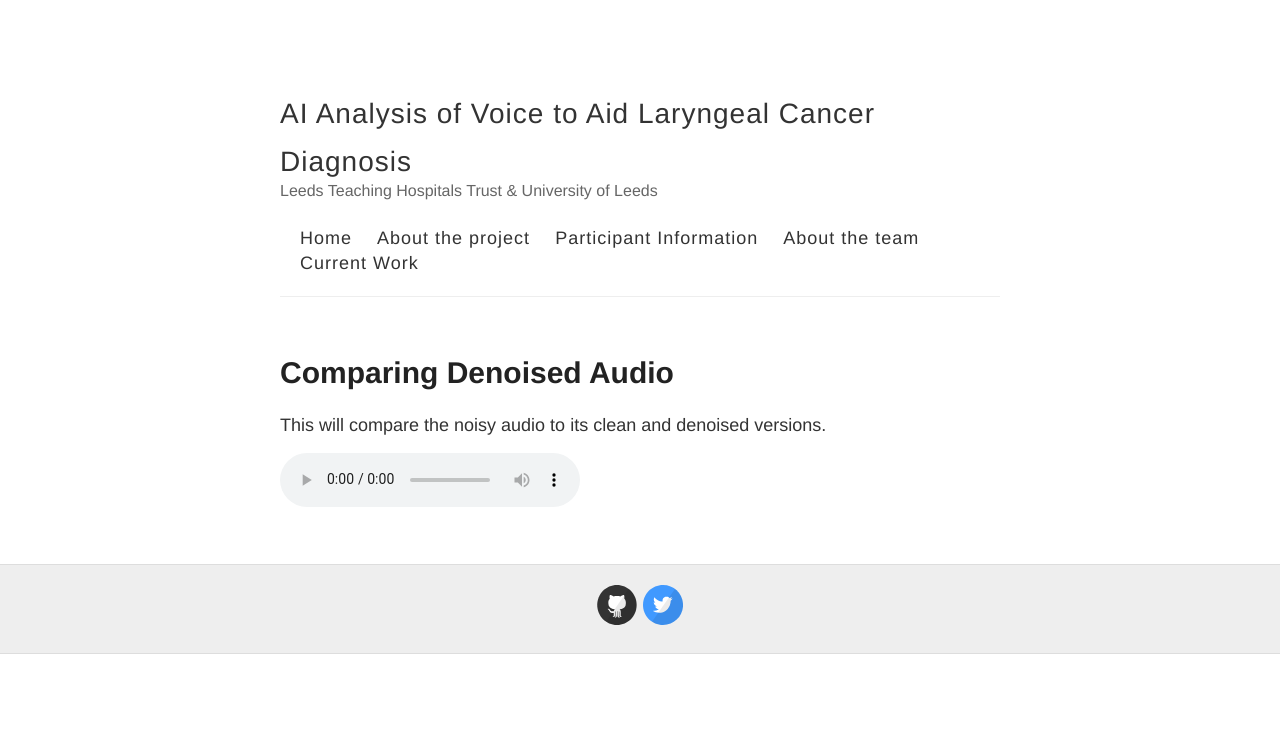
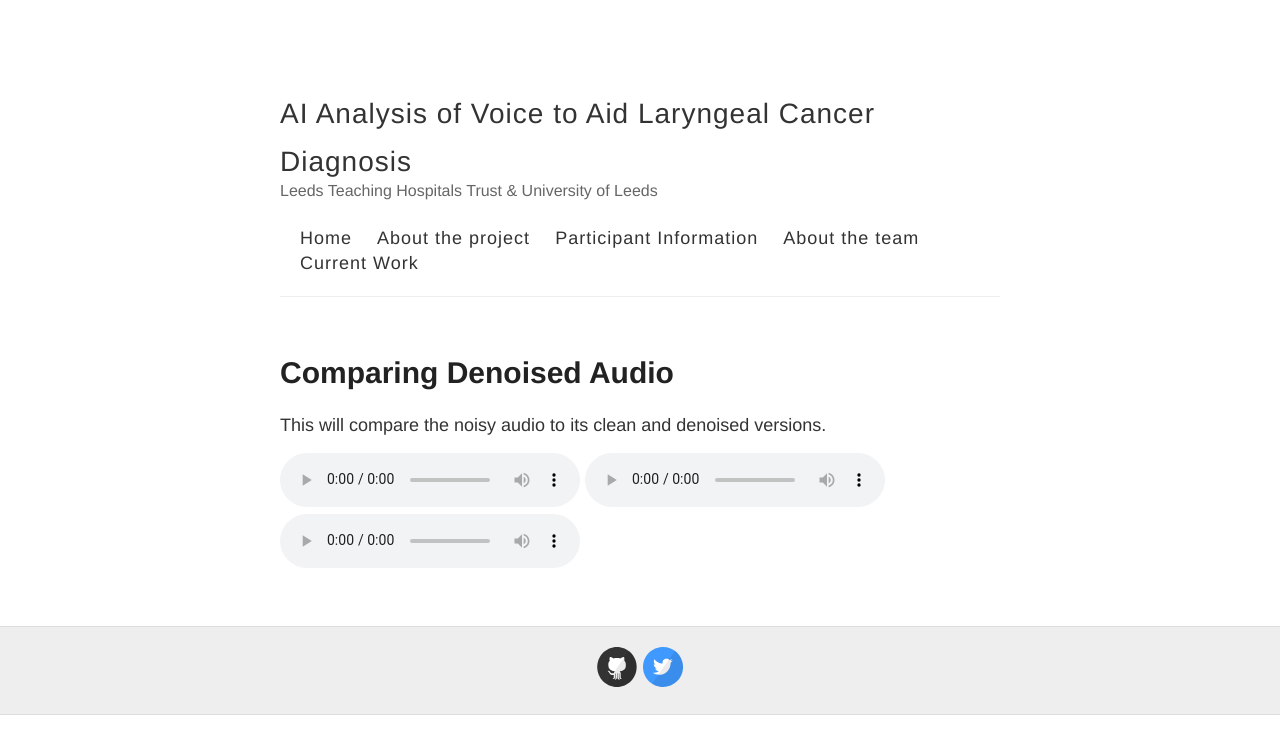
Before and after one commit to mary-paterson/mary-paterson.github.io, a Jekyll site: the page built from DenoisedAudio.md, in a window 1280 px wide. Shown: the top 754 px of the page. Built offline with Jekyll 4.4.1, drawn with Linux system fonts in a browser that asks for light colours.

Commit message:
Update DenoisedAudio.md

```diff
--- a/DenoisedAudio.md
+++ b/DenoisedAudio.md
@@ -10,3 +10,13 @@ This will compare the noisy audio to its clean and denoised versions.
   <source src="Audio/clean_1027-i_n.wav" type="audio/wav">
 Your browser does not support the audio element.
 </audio>
+
+<audio controls>
+  <source src="Audio/noisy_1027-i_n.wav" type="audio/wav">
+Your browser does not support the audio element.
+</audio>
+
+<audio controls>
+  <source src="Audio/denoised_1027-i_n.wav" type="audio/wav">
+Your browser does not support the audio element.
+</audio>
```
